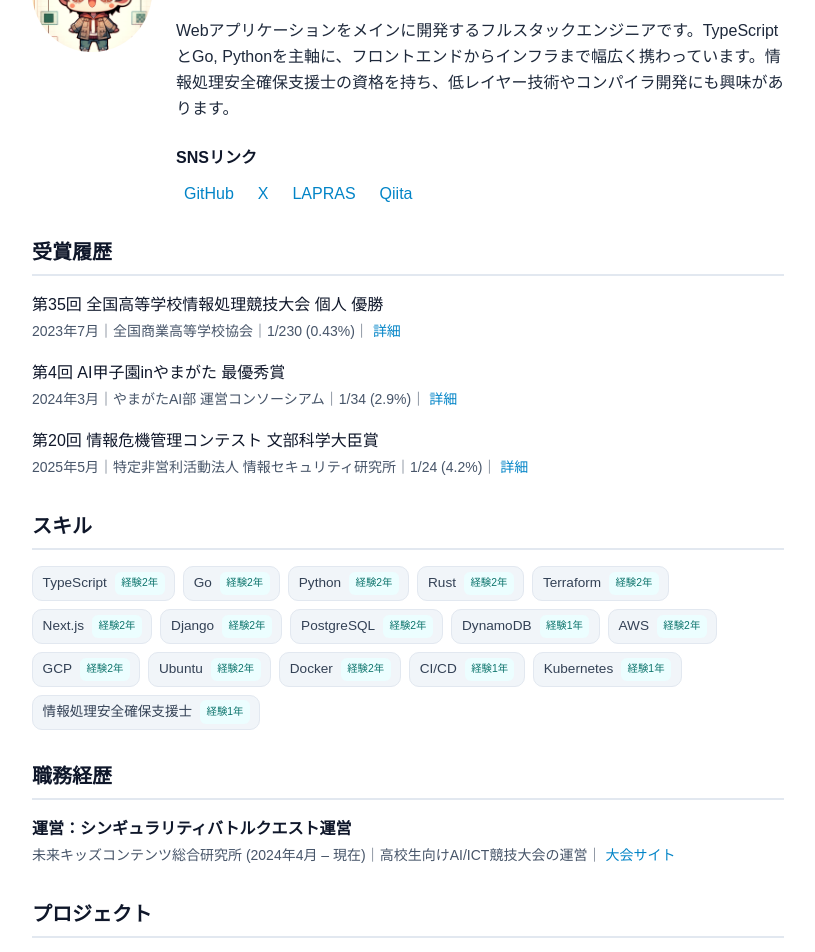
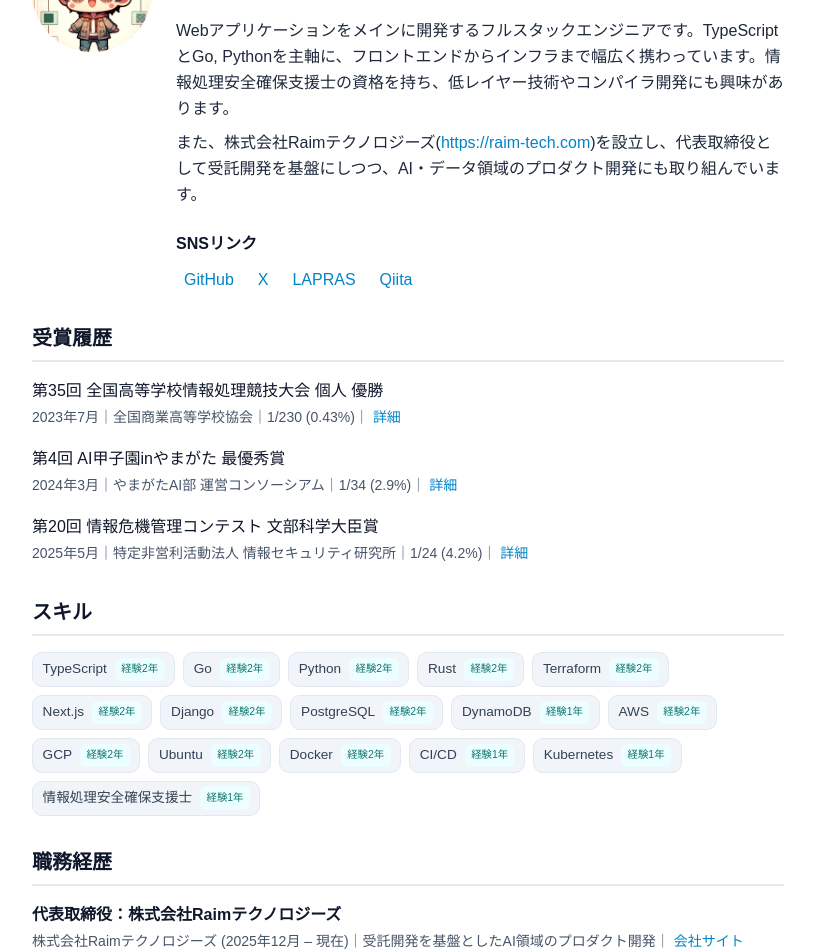
Before and after one commit to Minto312/minto312.github.io, a Next.js app in the folder portfolio/: page / in a window 1280 px wide. Shown: the part 100-1052 px from the top of the page, without its empty margins (232-1047 px from the left). Built offline with nearby package versions, Linux system fonts and the light colour scheme.

Commit message:
Add Raim Technologies company info to bio and career section

```diff
--- a/portfolio/app/page.tsx
+++ b/portfolio/app/page.tsx
@@ -131,6 +131,15 @@ const skillDefinitions: SkillDefinition[] = [
 ];
 
 const careers = [
+  {
+    title: '代表取締役：株式会社Raimテクノロジーズ',
+    detail:
+      '株式会社Raimテクノロジーズ (2025年12月 – 現在)｜受託開発を基盤としたAI領域のプロダクト開発｜',
+    link: {
+      href: 'https://raim-tech.com',
+      label: '会社サイト',
+    },
+  },
   {
     title: '運営：シンギュラリティバトルクエスト運営',
     detail:
@@ -482,6 +491,9 @@ export default function HomePage() {
             <p className="mt-4">
               Webアプリケーションをメインに開発するフルスタックエンジニアです。TypeScriptとGo, Pythonを主軸に、フロントエンドからインフラまで幅広く携わっています。情報処理安全確保支援士の資格を持ち、低レイヤー技術やコンパイラ開発にも興味があります。
             </p>
+            <p className="mt-2">
+              また、株式会社Raimテクノロジーズ(<a href='https://raim-tech.com' target='blank'>https://raim-tech.com</a>)を設立し、代表取締役として受託開発を基盤にしつつ、AI・データ領域のプロダクト開発にも取り組んでいます。
+            </p>
             <div className="mt-6">
               <strong className="block text-base font-semibold text-slate-900">SNSリンク</strong>
               <ul className="mt-3 mb-0 flex list-none flex-wrap gap-4 p-0">
```
